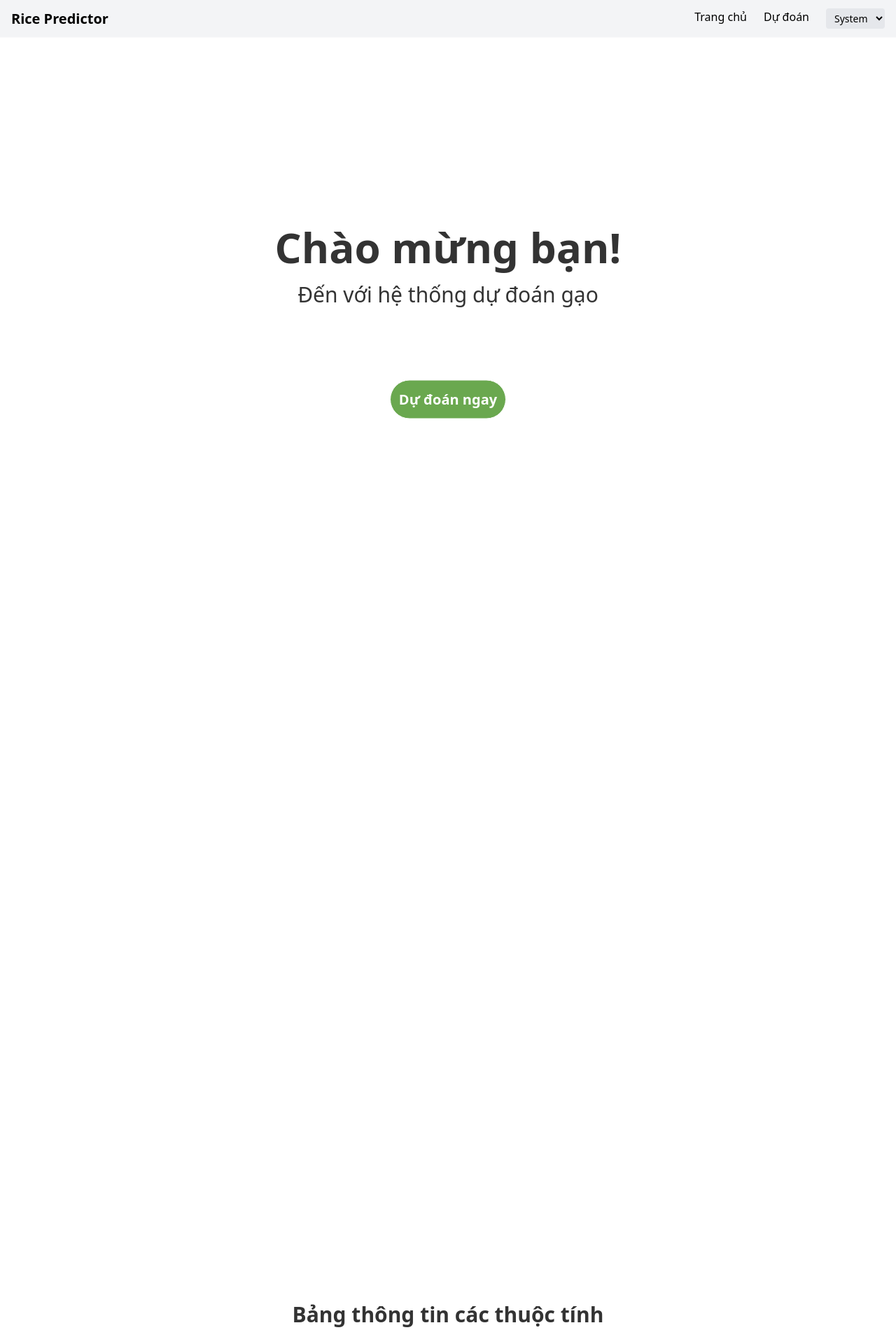
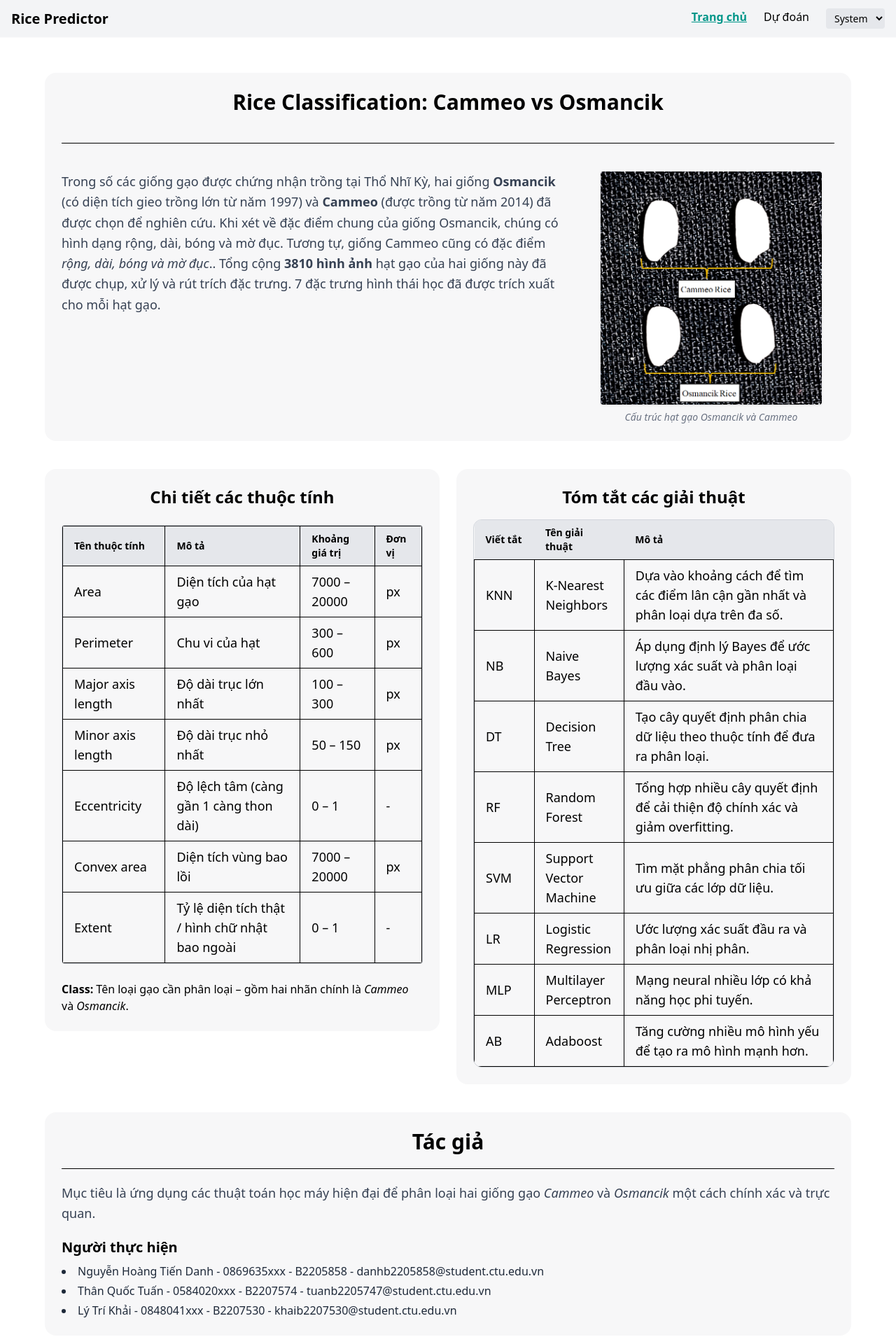
Before and after one commit to TriKhai/rice_predict, a React (Vite) app in the folder frontend/app/: page /home in a window 1280 px wide. Shown: the top 1920 px of the page at 70% size. Built offline with nearby package versions, Linux system fonts and the light colour scheme; no server answers.

Commit message:
fix: homepage

```diff
--- a/frontend/app/src/App.tsx
+++ b/frontend/app/src/App.tsx
@@ -1,7 +1,7 @@
 import { BrowserRouter as Router, Routes, Route, Navigate } from 'react-router-dom';
-import Home from './pages/Home/Home'
 import PredictPage from './pages/Predict/PredictPage';
 import MainPage from './pages/MainPage';
+import HomePage from './pages/Home/HomePage';
 
 function App() {
 
@@ -11,7 +11,7 @@ function App() {
         <Routes>
           <Route path="/" element={<Navigate to="/home" replace />} />
           <Route element={<MainPage />}>
-              <Route path="/home" element={<Home />} />
+              <Route path="/home" element={<HomePage />} />
               <Route path="/predict" element={<PredictPage />} />
           </Route>
 
--- a/frontend/app/src/components/layout/Header.tsx
+++ b/frontend/app/src/components/layout/Header.tsx
@@ -1,14 +1,22 @@
 import React, { useState } from "react";
-import { Link } from "react-router-dom";
+import { Link, useLocation } from "react-router-dom";
 import { Menu, X } from "lucide-react";
 import ThemeToggle from "../ui/ThemeToggle";
 
 const Header: React.FC = () => {
   const [menuOpen, setMenuOpen] = useState(false);
 
+  const location = useLocation();
+  const path = location.pathname;
+
+  const getLinkClass = (target: string) =>
+    `hover:underline transition-colors duration-200 ${
+      path === target ? "text-teal-600 dark:text-teal-300 font-semibold underline" : ""
+    }`;
+
   return (
     <header className="bg-gray-100 dark:bg-[#030712] text-dark dark:text-white w-full fixed top-0 z-50 border-b border-b-gray-50 dark:border-b-gray-600">
-      <div className="max-w-7xl mx-auto px-4 py-3 flex justify-between items-center">
+      <div className="max-w-7xl mx-auto px-4 py-3 flex justify-between items-center ">
         <Link to="/" className="text-xl font-bold">
           Rice Predictor
         </Link>
@@ -17,13 +25,13 @@ const Header: React.FC = () => {
           <nav className="hidden md:flex space-x-6">
             <Link
               to="/"
-              className="hover:underline transition-colors duration-200"
+              className={getLinkClass("/home")}
             >
               Trang chủ
             </Link>
             <Link
               to="/predict"
-              className="hover:underline transition-colors duration-200"
+              className={getLinkClass("/predict")}
             >
               Dự đoán
             </Link>
@@ -43,27 +51,20 @@ const Header: React.FC = () => {
       </div>
 
       {menuOpen && (
-        <div className="md:hidden bg-white dark:bg-gray-900 px-4 pb-4 space-y-2 text-white dark:text-white">
+        <div className="md:hidden bg-white dark:bg-gray-900 px-4 pb-4 space-y-2 text-dark dark:text-white">
           <Link
             to="/"
-            className="block hover:underline"
+            className={getLinkClass("/home")  + `block`}
             onClick={() => setMenuOpen(false)}
           >
             Trang chủ
           </Link>
           <Link
             to="/predict"
-            className="block hover:underline"
+            className={getLinkClass("/predict") + `block`}
             onClick={() => setMenuOpen(false)}
           >
             Dự đoán
-          </Link>
-          <Link
-            to="/about"
-            className="block hover:underline"
-            onClick={() => setMenuOpen(false)}
-          >
-            Giới thiệu
           </Link>
         </div>
       )}
--- a/frontend/app/src/components/predict/AdaboostDetailResult.tsx
+++ b/frontend/app/src/components/predict/AdaboostDetailResult.tsx
@@ -1,89 +1,46 @@
 import React from "react";
+import ConfidenceScore from "../ui/ConfidenceScore";
+import type { AdaBoostResponseData } from "../../types/api";
+import ModelInfo from "../ui/ModelInfo";
+import ModelInputInfo from "../ui/ModelInput";
+import FeatureImportances from "../ui/FeatureImpotances";
 
 interface Props {
-  data: {
-    model: string;
-    input: Record<string, number>;
-    prediction: string;
-    n_estimators?: number;
-    feature_importances?: Record<string, number>;
-  };
+  data: AdaBoostResponseData
 }
 
 const AdaboostDetailResult: React.FC<Props> = ({ data }) => {
-  const { input, prediction, n_estimators, feature_importances } = data;
+  return (
+    <>
+      <ConfidenceScore
+        confidenceScore={
+          Math.max(data.probabilities.Cammeo, data.probabilities.Osmancik) * 100
+        }
+        classProbabilities={[
+          { label: "Cammeo", percentage: data.probabilities.Cammeo * 100 },
+          { label: "Osmancik", percentage: data.probabilities.Osmancik * 100 },
+        ]}
+      />
 
-  const sortedFeatures = feature_importances
-    ? Object.entries(feature_importances).sort((a, b) => b[1] - a[1])
-    : [];
+      <ModelInfo
+        modelName={data.model}
+        parameters={[
+          {
+            key: "Algorithm",
+            value: data.hyperparameters.algorithm
+          },
+          { key: "learning_rate", value: data.hyperparameters.learning_rate },
 
-  return (
-    <div className="max-w-5xl mx-auto mt-5 p-6 space-y-6 bg-[#f7f7f8] dark:bg-[#0F1727] text-black dark:text-[#ececf1] transition-colors duration-300 rounded-2xl shadow">
-      <h2 className="text-2xl font-bold text-center">
-        Chi tiết mô hình AdaBoost
-      </h2>
+          {
+            key: "n_estimators",
+            value: data.hyperparameters.n_estimators,
+          }
+        ]}
+      />
 
-      {/* Thông tin dự đoán */}
-      <div>
-        <h3 className="font-semibold text-lg mb-2">Kết quả dự đoán</h3>
-        <p>
-          <strong>Dự đoán:</strong>{" "}
-          <span className="text-green-600 dark:text-green-400 font-medium">
-            {prediction}
-          </span>
-        </p>
-        <div>
-          <h3 className="font-semibold text-lg mb-2">
-            Input (Đặc trưng đầu vào)
-          </h3>
-          <table className="table-auto w-full text-left border border-gray-300 dark:border-gray-700">
-            <thead className="bg-gray-100 dark:bg-gray-800">
-              <tr>
-                <th className="px-4 py-2 border dark:border-gray-700">
-                  Tên thuộc tính
-                </th>
-                <th className="px-4 py-2 border dark:border-gray-700">
-                  Giá trị
-                </th>
-              </tr>
-            </thead>
-            <tbody>
-              {Object.entries(input).map(([key, value]) => (
-                <tr
-                  key={key}
-                  className="hover:bg-gray-50 dark:hover:bg-gray-700"
-                >
-                  <td className="px-4 py-2 border dark:border-gray-700">
-                    {key}
-                  </td>
-                  <td className="px-4 py-2 border dark:border-gray-700">
-                    {value}
-                  </td>
-                </tr>
-              ))}
-            </tbody>
-          </table>
-        </div>
-      </div>
-
-      {/* Tổng số estimator */}
-      {n_estimators !== undefined && (
-        <div>
-          <h3 className="font-semibold text-lg mb-2">Thông tin huấn luyện</h3>
-          <p>
-            Mô hình sử dụng tổng cộng{" "}
-            <span className="font-bold">{n_estimators}</span> base estimators
-            (thường là các cây quyết định đơn giản).
-          </p>
-          <p>
-            Mỗi base estimator được huấn luyện để sửa lỗi của estimator trước
-            đó.
-          </p>
-        </div>
-      )}
-
-      {/* Feature importance */}
-      {sortedFeatures.length > 0 && (
+      <ModelInputInfo inputs={data.input} />
+      {/* <div>
+    {sortedFeatures.length > 0 && (
         <div>
           <h3 className="font-semibold text-lg mb-2">
             Độ quan trọng của các đặc trưng
@@ -101,7 +58,10 @@ const AdaboostDetailResult: React.FC<Props> = ({ data }) => {
           </p>
         </div>
       )}
-    </div>
+    </div> */}
+
+      <FeatureImportances feature_importances={data.feature_importances} />
+    </>
   );
 };
 
--- a/frontend/app/src/components/predict/FeatureDetail.tsx
+++ b/frontend/app/src/components/predict/FeatureDetail.tsx
@@ -81,6 +81,14 @@ const FeatureDetail: React.FC = () => {
           </tbody>
         </table>
       </div>
+      <div>
+        <ul className="space-y-4 text-sm md:text-base">
+          <li>
+            <strong>Class:</strong> Tên loại gạo cần phân loại – gồm hai nhãn
+            chính là <em>Cammeo</em> và <em>Osmancik</em>.
+          </li>
+        </ul>
+      </div>
     </div>
   );
 };
--- a/frontend/app/src/components/predict/LogisticRDetailResult.tsx
+++ b/frontend/app/src/components/predict/LogisticRDetailResult.tsx
@@ -1,62 +1,46 @@
 import React from "react";
 import type { LRResponseData } from "../../types/api";
+import ConfidenceScore from "../ui/ConfidenceScore";
+import ModelInfo from "../ui/ModelInfo";
+import ModelInputInfo from "../ui/ModelInput";
+import CoefficientTable from "../ui/CoeficientTable";
 
 interface Props {
   data: LRResponseData;
 }
 
 const LogisticRDetailResult: React.FC<Props> = ({ data }) => {
-  const { hyperparameters, probabilities, coefficients, intercept } = data;
+  return (
+    <>
+      <ConfidenceScore
+        confidenceScore={
+          Math.max(data.probabilities.Cammeo, data.probabilities.Osmancik) * 100
+        }
+        classProbabilities={[
+          { label: "Cammeo", percentage: data.probabilities.Cammeo * 100 },
+          { label: "Osmancik", percentage: data.probabilities.Osmancik * 100 },
+        ]}
+      />
 
-  return (
-    <div className="max-w-6xl mx-auto mt-5 p-6 space-y-6 bg-[#f7f7f8] dark:bg-[#0F1727] text-black dark:text-[#ececf1] transition-colors duration-300 dark:border dark:border-gray-600 rounded-2xl">
-      <h2 className="text-2xl font-bold text-center">Chi tiết mô hình Logistic Regression</h2>
+      <ModelInfo
+        modelName={data.model}
+        parameters={[
+          {
+            key: "Penalty",
+            value: data.hyperparameters.penalty,
+          },
+          { key: "Solver", value: data.hyperparameters.solver },
+          { key: "C", value: data.hyperparameters.C },
+        ]}
+      />
 
-      {/* Hyperparameters */}
-      <div>
-        <h3 className="font-semibold text-lg mb-2">Hyperparameters</h3>
-        <ul className="list-disc list-inside space-y-1">
-          <li><strong>Penalty:</strong> {hyperparameters.penalty}</li>
-          <li><strong>Solver:</strong> {hyperparameters.solver}</li>
-          <li><strong>C:</strong> {hyperparameters.C}</li>
-        </ul>
-      </div>
+      <ModelInputInfo inputs={data.input} />
 
-      {/* Probabilities */}
-      <div>
-        <h3 className="font-semibold text-lg mb-2">Xác suất dự đoán</h3>
-        <ul className="list-disc list-inside space-y-1">
-          <li><strong>Cammeo:</strong> {(probabilities.Cammeo * 100).toFixed(2)}%</li>
-          <li><strong>Osmancik:</strong> {(probabilities.Osmancik * 100).toFixed(2)}%</li>
-        </ul>
-      </div>
-
-      {/* Coefficients */}
-      <div>
-        <h3 className="font-semibold text-lg mb-2">Tầm quan trọng đặc trưng (Coefficient)</h3>
-        <div className="overflow-x-auto">
-          <table className="table-auto w-full border border-gray-300 dark:border-gray-600 text-sm rounded">
-            <thead className="bg-gray-200 dark:bg-gray-700">
-              <tr>
-                <th className="px-4 py-2 text-left">Tên đặc trưng</th>
-                <th className="px-4 py-2 text-left">Hệ số</th>
-              </tr>
-            </thead>
-            <tbody>
-              {Object.entries(coefficients).map(([feature, value]) => (
-                <tr key={feature} className="border-t border-gray-300 dark:border-gray-600">
-                  <td className="px-4 py-2">{feature}</td>
-                  <td className="px-4 py-2">{value.toFixed(4)}</td>
-                </tr>
-              ))}
-            </tbody>
-          </table>
-
-        </div>
-      </div>
-
-      <div>intercept: {intercept}</div>
-    </div>
+      <CoefficientTable
+        coefficients={data.coefficients}
+        intercept={data.intercept}
+      />
+    </>
   );
 };
 
--- a/frontend/app/src/components/predict/MlpDetailResult.tsx
+++ b/frontend/app/src/components/predict/MlpDetailResult.tsx
@@ -1,71 +1,56 @@
 import React from "react";
 import type { MLPResponseData } from "../../types/api";
+import ConfidenceScore from "../ui/ConfidenceScore";
+import ModelInfo from "../ui/ModelInfo";
+import ModelInputInfo from "../ui/ModelInput";
 
 interface Props {
   data: MLPResponseData;
 }
 
 const MlpDetailResult: React.FC<Props> = ({ data }) => {
-  const { prediction, probabilities, certainty_score, hyperparameters } = data;
 
   return (
-    <div className="max-w-6xl mx-auto mt-5 p-6 space-y-6 bg-[#f7f7f8] dark:bg-[#0F1727] text-black dark:text-[#ececf1] transition-colors duration-300 dark:border dark:border-gray-600 rounded-2xl">
-      <h2 className="text-2xl font-bold text-center">
-        Chi tiết mô hình Multilayer Perceptron
-      </h2>
+    <>
+      <ConfidenceScore
+        confidenceScore={data.certainty_score * 100}
+        classProbabilities={[
+          { label: "Cammeo", percentage: data.probabilities.Cammeo * 100 },
+          { label: "Osmancik", percentage: data.probabilities.Osmancik * 100 },
+        ]}
+      />
 
-      {/* Kết quả dự đoán */}
-      <div>
-        <h3 className="font-semibold text-lg mb-2">Kết quả dự đoán</h3>
-        <p>
-          <strong>Giống lúa dự đoán:</strong>{" "}
-          <span className="text-green-600 dark:text-green-400 font-semibold">
-            {prediction}
-          </span>
-        </p>
-        <p>
-          <strong>Độ tin tưởng:</strong> {(certainty_score * 100).toFixed(2)}%
-        </p>
-      </div>
+      <ModelInfo
+        modelName={data.model}
+        parameters={[
+          {
+            key: "Activation",
+            value: data.hyperparameters.activation,
+          },
+          { key: "Alpha", value: data.hyperparameters.alpha },
 
-      {/* Xác suất dự đoán */}
-      <div>
-        <h3 className="font-semibold text-lg mb-2">Xác suất dự đoán</h3>
-        <ul className="list-disc list-inside space-y-1">
-          <li>
-            <strong>Cammeo:</strong> {(probabilities.Cammeo * 100).toFixed(2)}%
-          </li>
-          <li>
-            <strong>Osmancik:</strong>{" "}
-            {(probabilities.Osmancik * 100).toFixed(2)}%
-          </li>
-        </ul>
-      </div>
+          {
+            key: "Learning Rate Init",
+            value: data.hyperparameters.learning_rate_init,
+          },
 
-      {/* Hyperparameters */}
-      <div>
-        <h3 className="font-semibold text-lg mb-2">Thông số mô hình</h3>
-        <ul className="list-disc list-inside space-y-1">
-          <li>
-            <strong>Activation:</strong> {hyperparameters.activation}
-          </li>
-          <li>
-            <strong>Alpha:</strong> {hyperparameters.alpha}
-          </li>
-          <li>
-            <strong>Hidden Layers:</strong>{" "}
-            {Array.isArray(hyperparameters.hidden_layer_sizes)
-              ? hyperparameters.hidden_layer_sizes.join(", ")
-              : hyperparameters.hidden_layer_sizes}
-          </li>
-          <li>
-            <strong>Learning Rate Init:</strong>{" "}
-            {hyperparameters.learning_rate_init}
-          </li>
-        </ul>
-      </div>
+          {
+            key: "Số tầng ẩn",
+            value: Array.isArray(data.hyperparameters.hidden_layer_sizes)
+              ? `${data.hyperparameters.hidden_layer_sizes.length} tầng`
+              : "1 tầng",
+          },
+          {
+            key: "Cấu trúc tầng ẩn",
+            value: Array.isArray(data.hyperparameters.hidden_layer_sizes)
+              ? data.hyperparameters.hidden_layer_sizes.join(" - ")
+              : `${data.hyperparameters.hidden_layer_sizes}`,
+          },
+        ]}
+      />
 
-    </div>
+      <ModelInputInfo inputs={data.input} />
+    </>
   );
 };
 
--- /dev/null
+++ b/frontend/app/src/components/ui/CoeficientTable.tsx
@@ -0,0 +1,43 @@
+import React from "react";
+
+interface CoefficientTableProps {
+  coefficients: Record<string, number>;
+  intercept: number;
+}
+
+const CoefficientTable: React.FC<CoefficientTableProps> = ({ coefficients, intercept }) => {
+  return (
+    <div className="max-w-6xl mx-auto mt-5 p-6 space-y-6 bg-[#f7f7f8] dark:bg-[#0F1727] text-black dark:text-[#ececf1] transition-colors duration-300 dark:border dark:border-gray-600 rounded-2xl">
+      {/* Coefficients */}
+      <div>
+        <h3 className="font-semibold text-lg mb-2">
+          Hệ số của thuộc tính (Coefficient)
+        </h3>
+        <div className="overflow-x-auto">
+          <table className="table-auto w-full border border-gray-300 dark:border-gray-600 text-sm rounded">
+            <thead className="bg-gray-200 dark:bg-gray-700">
+              <tr>
+                <th className="px-4 py-2 text-left">Tên thuộc tính</th>
+                <th className="px-4 py-2 text-left">Hệ số</th>
+              </tr>
+            </thead>
+            <tbody>
+              {Object.entries(coefficients).map(([feature, value]) => (
+                <tr key={feature} className="border-t border-gray-300 dark:border-gray-600">
+                  <td className="px-4 py-2">{feature}</td>
+                  <td className="px-4 py-2">{value.toFixed(4)}</td>
+                </tr>
+              ))}
+            </tbody>
+          </table>
+        </div>
+      </div>
+
+      <div className="text-sm">
+        <strong>Hệ số chặn (intercept):</strong> {intercept}
+      </div>
+    </div>
+  );
+};
+
+export default CoefficientTable;
--- a/frontend/app/src/components/ui/ModelInput.tsx
+++ b/frontend/app/src/components/ui/ModelInput.tsx
@@ -9,7 +9,7 @@ const ModelInputInfo: React.FC<ModelInputInfoProps> = ({ inputs }) => {
 
   return (
     <div className="max-w-6xl mx-auto mt-5 p-6 bg-[#f7f7f8] dark:bg-[#0F1727] text-black dark:text-[#ececf1] transition-colors duration-300 dark:border dark:border-gray-600 rounded-2xl">
-      <h3 className="text-xl font-semibold mb-4">Dầu vào của mô hình</h3>
+      <h3 className="text-xl font-semibold mb-4">Đầu vào của mô hình</h3>
 
       <div className="grid grid-cols-1 sm:grid-cols-2 md:grid-cols-3 gap-4">
         {entries.map(([key, value], index) => (
--- /dev/null
+++ b/frontend/app/src/pages/Home/HomePage.tsx
@@ -0,0 +1,90 @@
+import React from "react";
+import riceImage from "../../assets/Osmancik-and-Cammeo-rice-structures.jpg";
+import ModelSummaryAll from "../../components/predict/ModelSummary";
+import FeatureDetail from "../../components/predict/FeatureDetail";
+
+const HomePage: React.FC = () => {
+  return (
+    <>
+      <div className="max-w-6xl mx-auto mt-20 p-6 space-y-6 bg-[#f7f7f8] dark:bg-[#0F1727] text-black dark:text-[#ececf1] transition-colors duration-300 dark:border dark:border-gray-600 rounded-2xl">
+        <div className="max-w-6xl mx-auto space-y-10">
+          {/* Intro */}
+          <h1 className="text-2xl md:text-3xl font-bold text-center">
+            Rice Classification: Cammeo vs Osmancik
+          </h1>
+          <hr className="border-t dark:border-gray-600" />
+          <div className="grid grid-cols-1 md:grid-cols-3 gap-6 items-start">
+            {/* Text chiếm 2 phần */}
+            <div className="md:col-span-2 space-y-4">
+              <p className="text-base md:text-lg text-gray-700 dark:text-gray-300 leading-relaxed">
+                Trong số các giống gạo được chứng nhận trồng tại Thổ Nhĩ Kỳ, hai
+                giống <strong>Osmancik</strong> (có diện tích gieo trồng lớn từ
+                năm 1997) và <strong>Cammeo</strong> (được trồng từ năm 2014) đã
+                được chọn để nghiên cứu. Khi xét về đặc điểm chung của giống
+                Osmancik, chúng có hình dạng rộng, dài, bóng và mờ đục. Tương
+                tự, giống Cammeo cũng có đặc điểm{" "}
+                <em>rộng, dài, bóng và mờ đục</em>.. Tổng cộng{" "}
+                <strong>3810 hình ảnh</strong> hạt gạo của hai giống này đã được
+                chụp, xử lý và rút trích đặc trưng. 7 đặc trưng hình thái học đã
+                được trích xuất cho mỗi hạt gạo.
+              </p>
+            </div>
+
+            {/* Ảnh chiếm 1 phần */}
+            <div className="flex flex-col items-center">
+              <img
+                src={riceImage}
+                alt="Cấu trúc hạt gạo Osmancik và Cammeo"
+                className="w-full md:w-[90%] rounded shadow"
+              />
+              <figcaption className="text-sm text-gray-500 dark:text-gray-400 mt-2 italic text-center">
+                Cấu trúc hạt gạo Osmancik và Cammeo
+              </figcaption>
+            </div>
+          </div>
+        </div>
+      </div>
+
+      <div className="grid grid-cols-1 md:grid-cols-2 gap-y-6 md:gap-y-0 gap-x-0 md:gap-x-6 max-w-6xl mx-auto mt-5 ">
+        <div>
+          <FeatureDetail />
+        </div>
+        <ModelSummaryAll />
+      </div>
+
+      <div className="max-w-6xl mx-auto mt-10 p-6 space-y-1 bg-[#f7f7f8] dark:bg-[#0F1727] text-black dark:text-[#ececf1] transition-colors duration-300 dark:border dark:border-gray-600 rounded-2xl">
+        <div className="max-w-6xl mx-auto space-y-5">
+          {/* Intro */}
+          <h1 className="text-2xl md:text-3xl font-bold text-center">Tác giả</h1>
+          <hr className="border-t dark:border-gray-600" />
+          <div>
+            <p className="text-base md:text-lg text-gray-700 dark:text-gray-300 leading-relaxed">
+              Mục tiêu là ứng dụng các thuật toán học máy hiện đại để phân loại
+              hai giống gạo <em>Cammeo</em> và <em>Osmancik</em> một cách chính
+              xác và trực quan.
+            </p>
+          </div>
+          <div>
+            <h2 className="text-xl font-semibold mb-2">Người thực hiện</h2>
+            <ul className="list-disc list-inside space-y-1 text-base text-gray-800 dark:text-gray-200">
+              <li>
+                Nguyễn Hoàng Tiến Danh - 0869635xxx - B2205858 -
+                danhb2205858@student.ctu.edu.vn
+              </li>
+              <li>
+                Thân Quốc Tuấn - 0584020xxx - B2207574 -
+                tuanb2205747@student.ctu.edu.vn
+              </li>
+              <li>
+                Lý Trí Khải - 0848041xxx - B2207530 -
+                khaib2207530@student.ctu.edu.vn
+              </li>
+            </ul>
+          </div>
+        </div>
+      </div>
+    </>
+  );
+};
+
+export default HomePage;
--- a/frontend/app/src/pages/MainPage.tsx
+++ b/frontend/app/src/pages/MainPage.tsx
@@ -2,18 +2,18 @@ import React from 'react';
 import { Outlet } from 'react-router-dom';
 import Header from '../components/layout/Header';
 import Footer from '../components/layout/Footer';
-import { ParallaxProvider } from 'react-scroll-parallax';
+// import { ParallaxProvider } from 'react-scroll-parallax';
 
 const MainPage: React.FC = () => {
   return (
     <div className="font-sans flex flex-col min-h-screen bg-white text-black dark:bg-[#030712] dark:text-white">
-      <ParallaxProvider>
+      {/* <ParallaxProvider> */}
         <Header />
         <main className="flex-1 w-full px-4 sm:px-6 lg:px-8 max-w-screen-xl mx-auto mt-6">
           <Outlet />
         </main>
         <Footer />
-      </ParallaxProvider>
+      {/* </ParallaxProvider> */}
     </div>
   );
 };
--- a/frontend/app/src/types/api.ts
+++ b/frontend/app/src/types/api.ts
@@ -91,8 +91,16 @@ export interface AdaBoostResponseData {
   model: string;
   input: Record<string, number>;
   prediction: string;
-  n_estimators?: number;
-  feature_importances?: Record<string, number>;
+  probabilities: {
+    Cammeo: number;
+    Osmancik: number;
+  };
+  feature_importances: Record<string, number>;
+  hyperparameters: {
+    algorithm: string,
+    learning_rate: number,
+    n_estimators: number
+  }
 }
 
 export interface MLPResponseData {
```
Also changed, not shown: frontend/app/src/components/predict/ModelSummary.tsx (+13 -7 lines).
